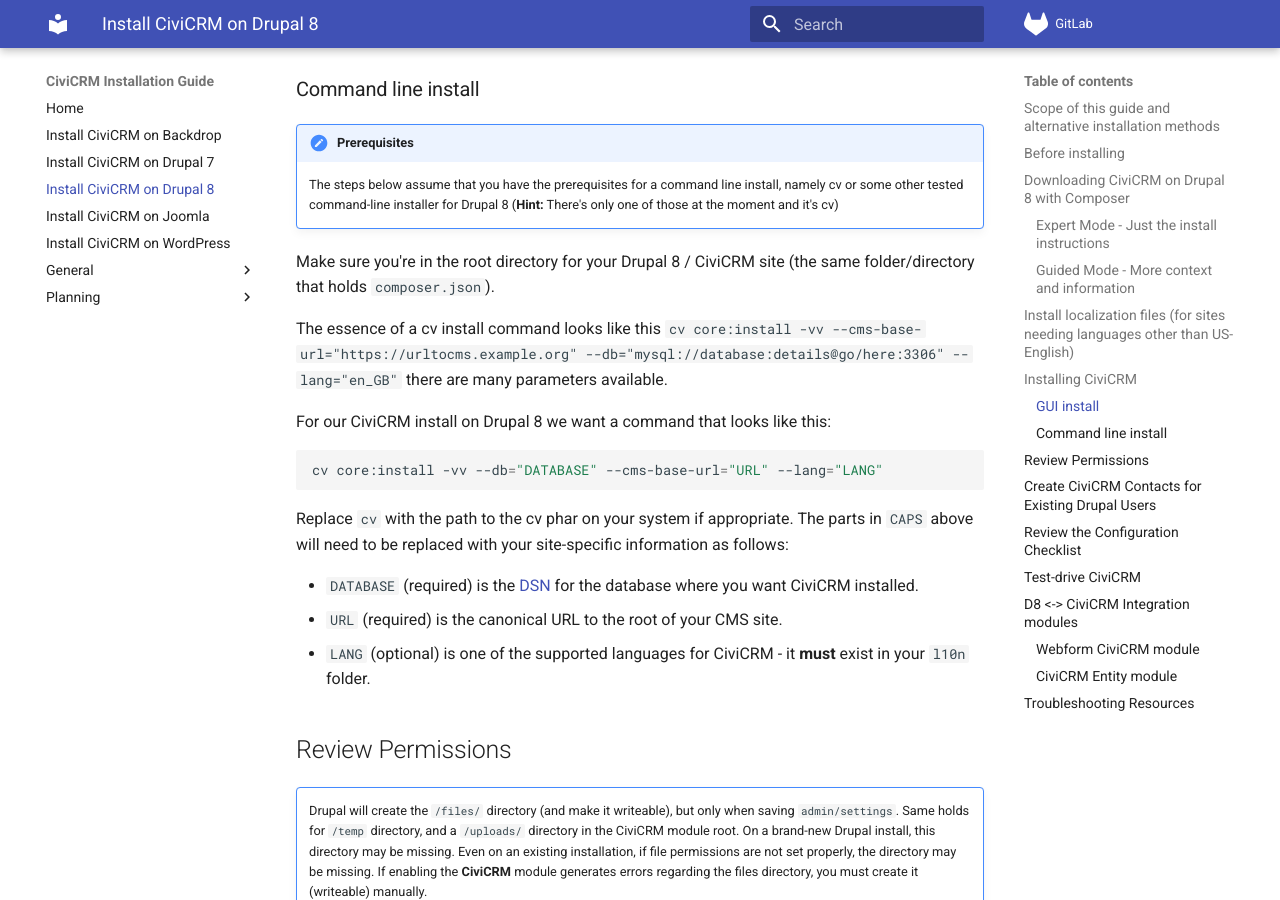
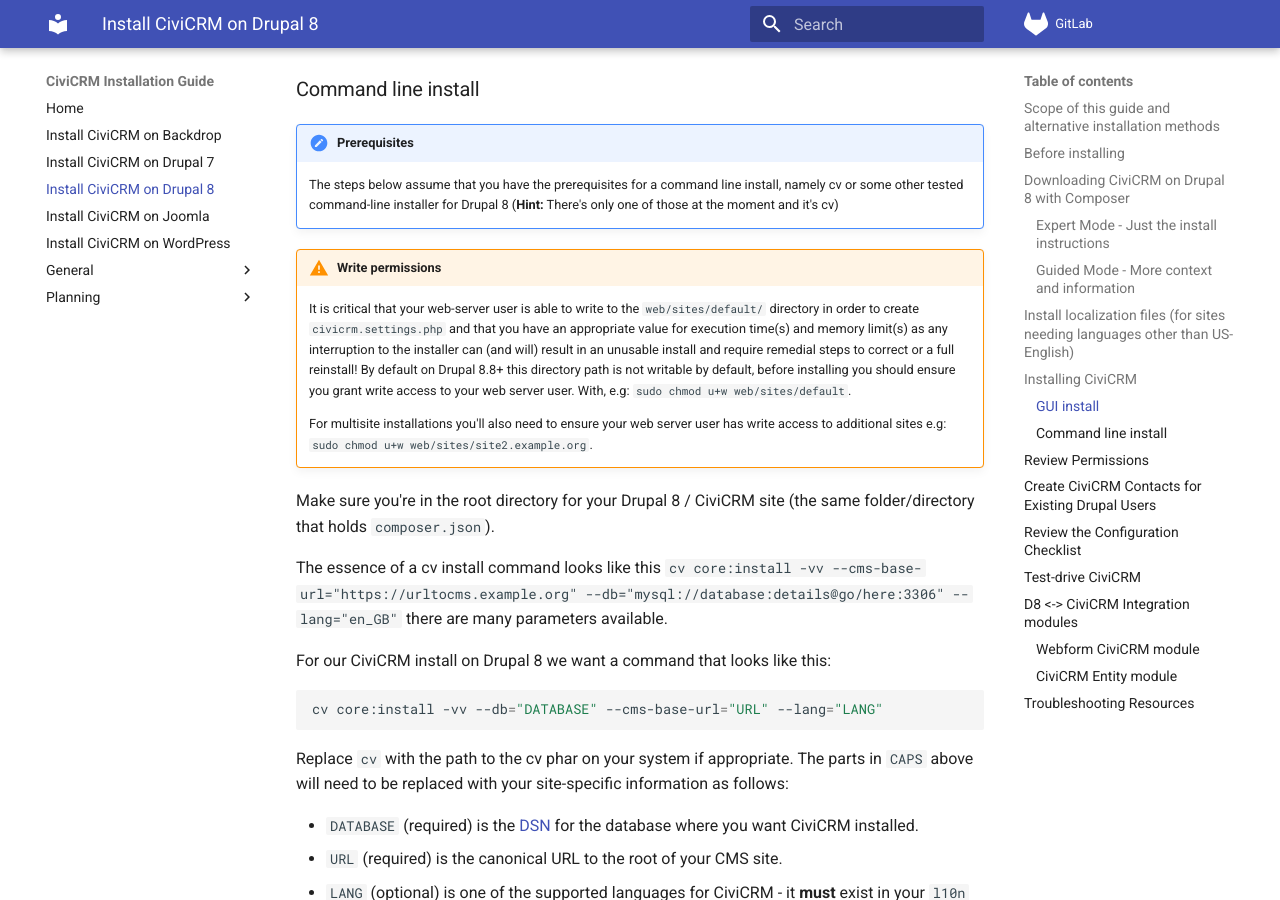
Before and after one commit to agileware/civicrm-installation-guide, an MkDocs documentation site: the page built from docs/drupal8/index.md, in a window 1280 px wide and 900 px high, scrolled down 3691 px. Built offline with MkDocs 1.6.1 and Material for MkDocs 9.7.7, drawn with Linux system fonts in a browser that asks for light colours.

Commit message:
Copy warning for command-line installs!

```diff
--- a/docs/drupal8/index.md
+++ b/docs/drupal8/index.md
@@ -109,8 +109,15 @@ Now we move onto [Installing CiviCRM - Command line install](#installing-command
 
 ### Command line install {:installing-commandline}
 
+<!-- markdownlint-disable MD046 -->
 !!! note "Prerequisites"
     The steps below assume that you have the prerequisites for a command line install, namely cv or some other tested command-line installer for Drupal 8 (**Hint:** There's only one of those at the moment and it's cv)
+
+!!! warning "Write permissions"
+    It is critical that your web-server user is able to write to the `web/sites/default/` directory in order to create `civicrm.settings.php` and that you have an appropriate value for execution time(s) and memory limit(s) as any interruption to the installer can (and will) result in an unusable install and require remedial steps to correct or a full reinstall! By default on Drupal 8.8+ this directory path is not writable by default, before installing you should ensure you grant write access to your web server user. With, e.g: `sudo chmod u+w web/sites/default`.
+
+    For multisite installations you'll also need to ensure your web server user has write access to additional sites e.g: `sudo chmod u+w web/sites/site2.example.org`.
+<!-- markdownlint-enable MD046 -->
 
 Make sure you're in the root directory for your Drupal 8 / CiviCRM site (the same folder/directory that holds `composer.json`).
 
```
